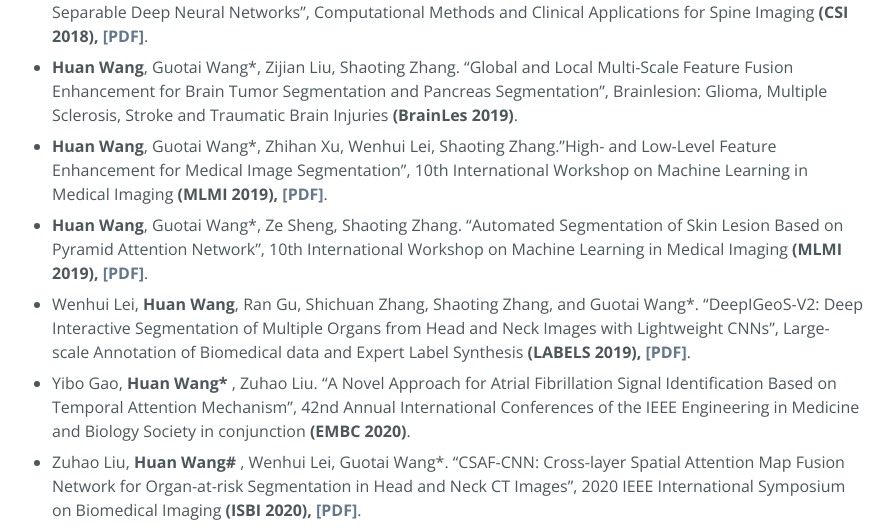
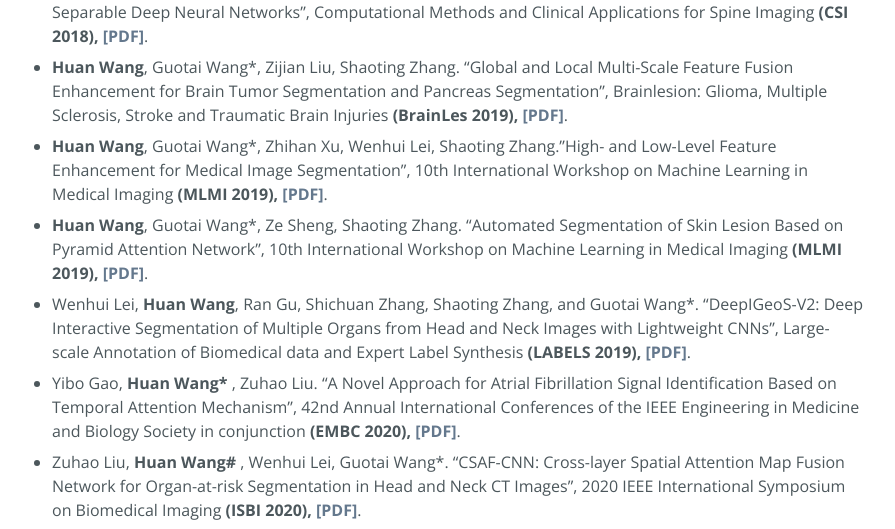
Before and after one commit to WH-HuanWang/WH-HuanWang.github.io, a Jekyll site: the page built from index.md, in a window 1280 px wide and 900 px high, scrolled down 1806 px. Shown: the part 156-685 px from the top of the window, without its empty margins (192-1087 px from the left). Built offline with Jekyll 4.4.1, drawn with Linux system fonts in a browser that asks for light colours.

Commit message:
Update index.md

```diff
--- a/index.md
+++ b/index.md
@@ -56,11 +56,11 @@ B.S. in Mechanical design, manufacturing and automation, School of mechanical an
 * Zilin Wang, <b>Huan Wang* </b>, Zhiliang Liu*, Junjie Liu,"Rolling Bearing Fault Diagnosis Using CNN-Based Attention Module and Gated Recurrent Unit", 2020 Prognostics and System Health Management Conference <b>(PHM-Shanghai-2020)</b>.
 * Tongrui Xu, <b>Huan Wang* </b>, Zhiliang Liu*, Yijia Hao,"Machinery Fault Diagnosis Using Recurrent Neural Network: A Review", 2020 Prognostics and System Health Management Conference <b>(PHM-Shanghai-2020)</b>.
 * <b>Huan Wang</b>, Ran Gu#, Zhongyu Li*. "Automated Segmentation of Intervertebral Disc Using Fully Dilated Separable Deep Neural Networks", Computational Methods and Clinical Applications for Spine Imaging <b>(CSI 2018), [[PDF]](https://link.springer.com/content/pdf/10.1007%2F978-3-030-13736-6_6.pdf)</b>.
-* <b>Huan Wang</b>, Guotai Wang*, Zijian Liu, Shaoting Zhang. "Global and Local Multi-Scale Feature Fusion Enhancement for Brain Tumor Segmentation and Pancreas Segmentation", Brainlesion: Glioma, Multiple Sclerosis, Stroke and Traumatic Brain Injuries <b>(BrainLes 2019)</b>.
+* <b>Huan Wang</b>, Guotai Wang*, Zijian Liu, Shaoting Zhang. "Global and Local Multi-Scale Feature Fusion Enhancement for Brain Tumor Segmentation and Pancreas Segmentation", Brainlesion: Glioma, Multiple Sclerosis, Stroke and Traumatic Brain Injuries <b>(BrainLes 2019), [[PDF]](https://link.springer.com/chapter/10.1007%2F978-3-030-46640-4_8)</b>.
 * <b>Huan Wang</b>, Guotai Wang*, Zhihan Xu, Wenhui Lei, Shaoting Zhang."High- and Low-Level Feature Enhancement for Medical Image Segmentation", 10th International Workshop on Machine Learning in Medical Imaging <b>(MLMI 2019), [[PDF]](https://link.springer.com/content/pdf/10.1007%2F978-3-030-32692-0_70.pdf)</b>.
 * <b>Huan Wang</b>, Guotai Wang*, Ze Sheng, Shaoting Zhang. "Automated Segmentation of Skin Lesion Based on Pyramid Attention Network", 10th International Workshop on Machine Learning in Medical Imaging <b>(MLMI 2019), [[PDF]](https://link.springer.com/content/pdf/10.1007%2F978-3-030-32692-0_50.pdf)</b>.
 * Wenhui Lei, <b>Huan Wang</b>, Ran Gu, Shichuan Zhang, Shaoting Zhang, and Guotai Wang*. "DeepIGeoS-V2: Deep Interactive Segmentation of Multiple Organs from Head and Neck Images with Lightweight CNNs", Large-scale Annotation of Biomedical data and Expert Label Synthesis <b>(LABELS 2019), [[PDF]](https://link.springer.com/content/pdf/10.1007%2F978-3-030-33642-4_7.pdf)</b>.
-* Yibo Gao, <b>Huan Wang* </b>, Zuhao Liu. "A Novel Approach for Atrial Fibrillation Signal Identification Based on Temporal Attention Mechanism", 42nd Annual International Conferences of the IEEE Engineering in Medicine and Biology Society in conjunction <b>(EMBC 2020)</b>.
+* Yibo Gao, <b>Huan Wang* </b>, Zuhao Liu. "A Novel Approach for Atrial Fibrillation Signal Identification Based on Temporal Attention Mechanism", 42nd Annual International Conferences of the IEEE Engineering in Medicine and Biology Society in conjunction <b>(EMBC 2020), [[PDF]](https://ieeexplore.ieee.org/document/9175823)</b>.
 * Zuhao Liu, <b>Huan Wang# </b>, Wenhui Lei, Guotai Wang*. "CSAF-CNN: Cross-layer Spatial Attention Map Fusion Network for Organ-at-risk Segmentation in Head and Neck CT Images", 2020 IEEE International Symposium on Biomedical Imaging <b>(ISBI 2020), [[PDF]](https://ieeexplore.ieee.org/document/9098711)</b>.
 * Zuhao Liu, <b>Huan Wang# </b>, Guotai Wang, Jin Qi. "NAS-SCAM: Neural Architecture Search Based Spatial and Channel Joint Attention Module for Nuclei Semantic Segmentation and Classification", the 23rd International Conference on Medical Image Computing and Computer Assisted Intervention <b>(MICCAI 2020)</b>.
 
```
